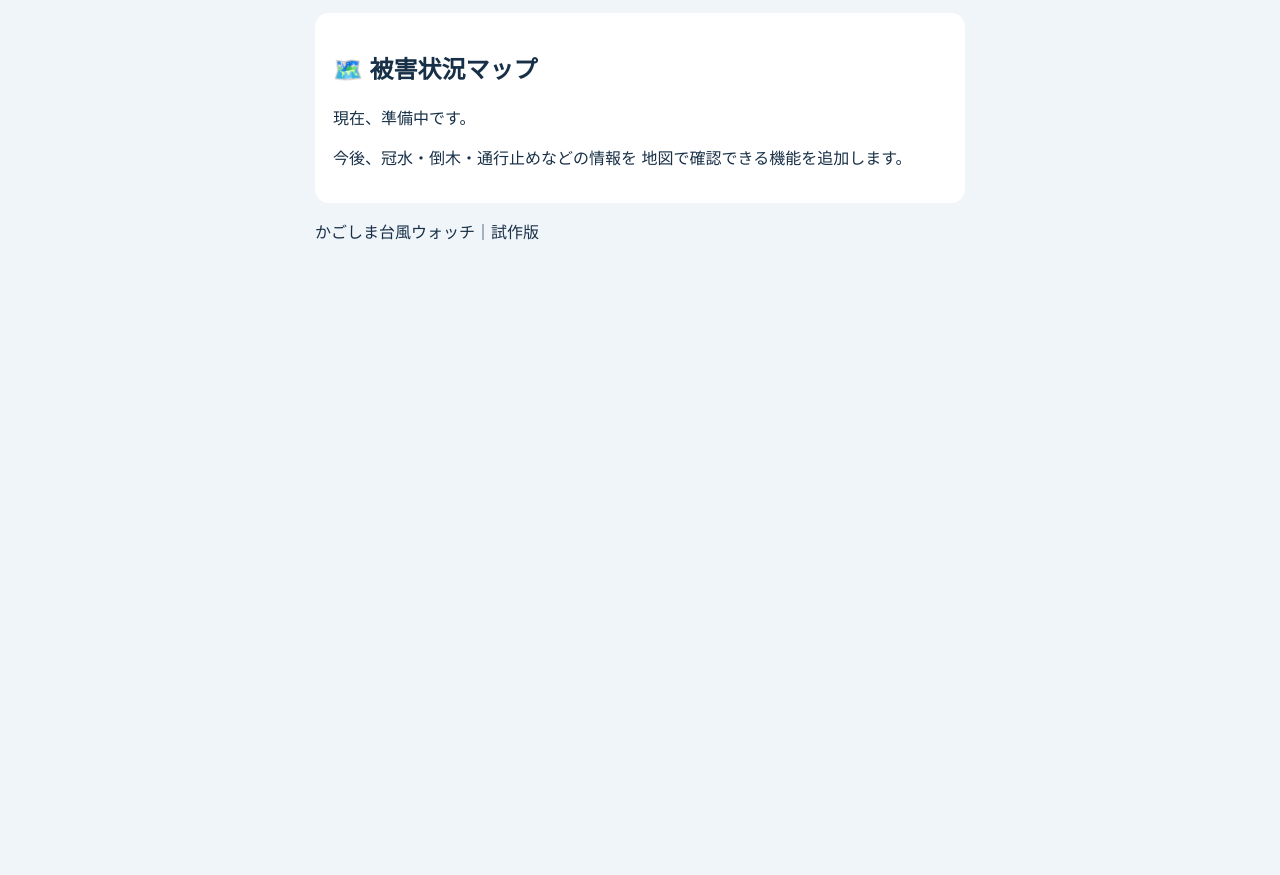
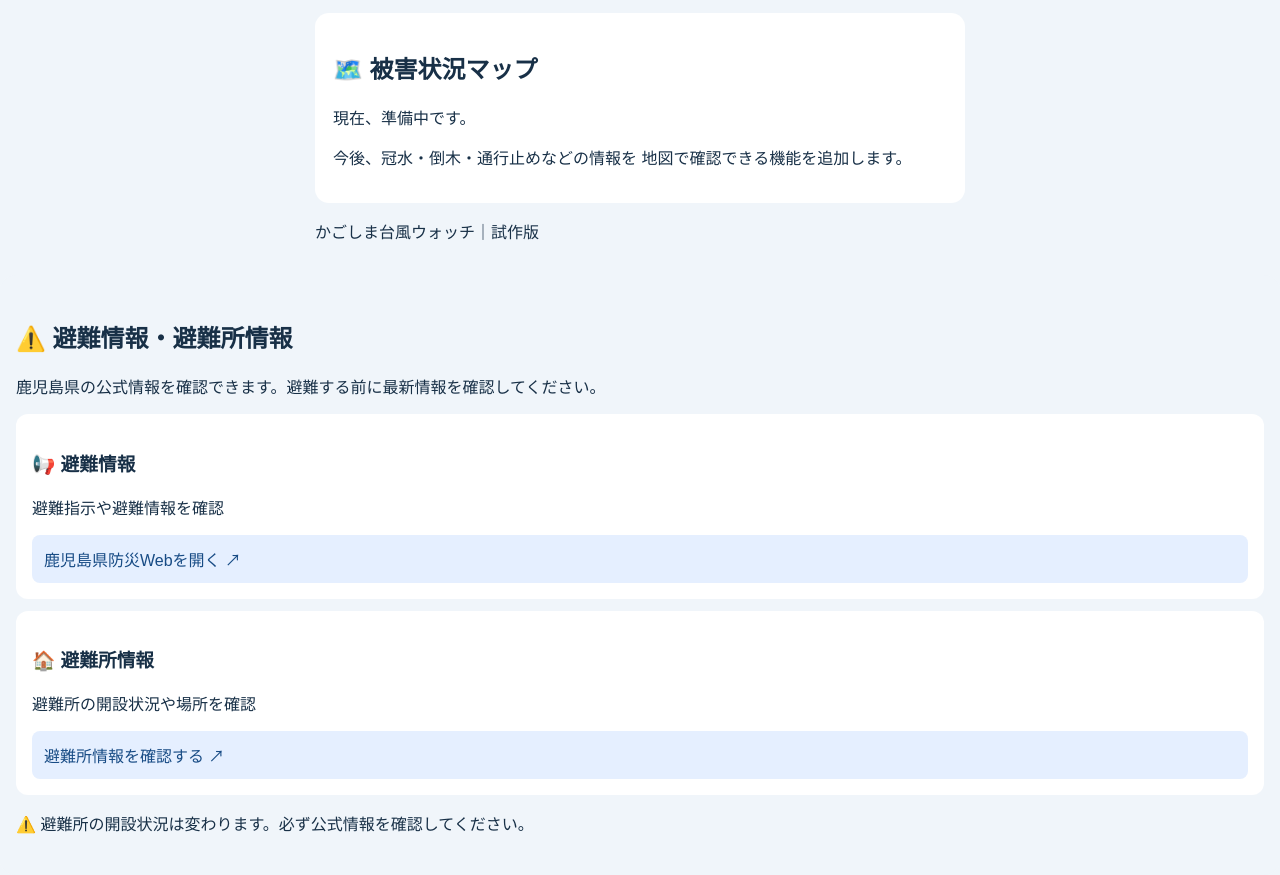
Before and after one commit to ryubob0725-coder/kagoshima-typhoon-watch, a plain HTML site: page index.html in a window 1280 px wide. Shown: the part 699-1574 px from the top of the page. Before the commit the page ends 974 px from the top, so only its background shows below. Drawn offline with Linux system fonts and the light colour scheme.

Commit message:
index.html を更新

```diff
--- a/index.html
+++ b/index.html
@@ -81,5 +81,28 @@ a {
     <p>かごしま台風ウォッチ｜試作版</p>
   </footer>
 </main>
+
+<section style="padding:24px 16px; background:#f0f5fa; color:#183047; border-radius:16px;">
+  <h2>⚠️ 避難情報・避難所情報</h2>
+  <p>鹿児島県の公式情報を確認できます。避難する前に最新情報を確認してください。</p>
+
+  <div style="background:white; padding:16px; border-radius:12px; margin:12px 0;">
+    <h3>📢 避難情報</h3>
+    <p>避難指示や避難情報を確認</p>
+    <a href="https://www.bousai-kagoshima.jp/dis_portal/" target="_blank" rel="noopener">
+      鹿児島県防災Webを開く ↗
+    </a>
+  </div>
+
+  <div style="background:white; padding:16px; border-radius:12px; margin:12px 0;">
+    <h3>🏠 避難所情報</h3>
+    <p>避難所の開設状況や場所を確認</p>
+    <a href="https://www.bousai-kagoshima.jp/dis_portal/" target="_blank" rel="noopener">
+      避難所情報を確認する ↗
+    </a>
+  </div>
+
+  <p>⚠️ 避難所の開設状況は変わります。必ず公式情報を確認してください。</p>
+</section>
 </body>
 </html>
```
